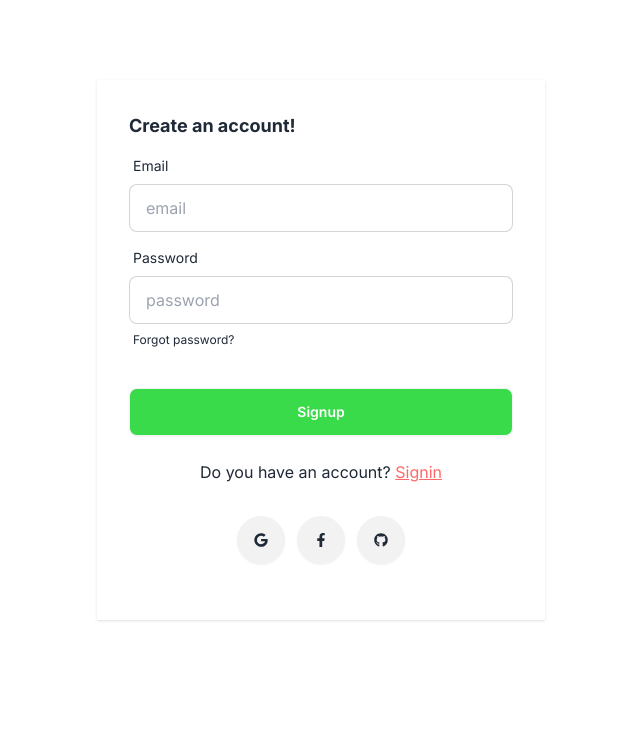
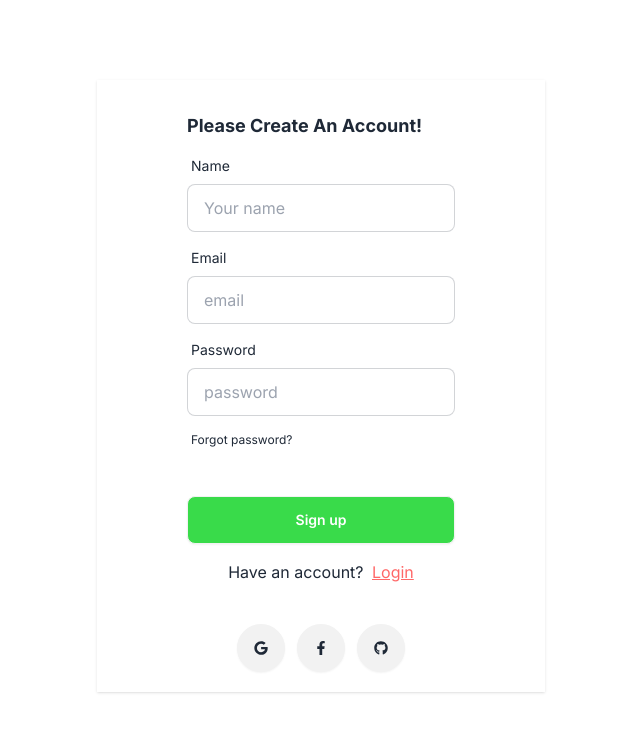
Before and after one commit to ahmed-H20/Fodi-online-resturant, a React (Vite) app in the folder food-lover-client/: page /signup in a window 1280 px wide. Shown: the top 732 px of the page, without its empty margins (319-959 px from the left). Built offline with nearby package versions, Linux system fonts and the light colour scheme; no server answers.

Commit message:
Edit signup page

```diff
--- a/food-lover-client/src/components/Signup.jsx
+++ b/food-lover-client/src/components/Signup.jsx
@@ -1,104 +1,162 @@
-import React, { useContext, useState } from 'react'
-import { FaFacebookF, FaGithub, FaGoogle } from 'react-icons/fa'
-import { useForm } from "react-hook-form"
-import { Link, useLocation, useNavigate } from 'react-router-dom'
-import Modal from './Modal'
-import { AuthContext } from '../contexts/AuthProvider'
+import React, { useContext } from "react";
+import { Link, useLocation, useNavigate } from "react-router-dom";
+import { FaFacebookF, FaGithub, FaGoogle, FaRegUser } from "react-icons/fa";
+import { useForm } from "react-hook-form";
+import Modal from "./Modal";
+import { AuthContext } from "../contexts/AuthProvider";
+import axios from "axios";
 
 const Signup = () => {
+  const { signinWithGmail, createUser, updateUser } =
+    useContext(AuthContext);
+
+  const navigate = useNavigate();
+  const location = useLocation();
+
+  const from = location.state?.from?.pathname || "/";
+
   const {
     register,
     handleSubmit,
     formState: { errors },
-      } = useForm()
-
-      const {signinWithGmail,createUser, updateUser} = useContext(AuthContext);
-      const [errorMassage, setErrorMassege] = useState("");
-
-    const location = useLocation();
-    const navigate = useNavigate();
-    const from = location.state?.from?.pathname || "/";
+  } = useForm();
 
   const onSubmit = (data) => {
     const email = data.email;
     const password = data.password;
-        createUser(email, password).then((result) => {
+    // console.log(email, password)
+    createUser(email, password)
+      .then((result) => {
         // Signed up
         const user = result.user;
-          updateUser(email, data.photoURL).then(() => {
-            const userInfo = {
+        // updateUser(data.name, data.photoURL).then(() => {
+          const userInfor = {
             name: data.name,
             email: data.email,
           };
-            axios.post("http://localhost:6002/users", userInfo)
+
+        // });
+        axios.post("http://localhost:6002/users", userInfor)
             .then((response) => {
-                console.log(response);
+              // console.log(response);
               alert("Signin successful!");
-                navigate("/", { replace: true });
+              navigate(from, { replace: true });
             });
-          });
-
       })
       .catch((error) => {
         const errorCode = error.code;
         const errorMessage = error.message;
         // ..
+      });
+  };
+
+  // login with google
+  const handleRegister = () => {
+    signinWithGmail()
+      .then((result) => {
+        const user = result.user;
+        const userInfor = {
+          name: result?.user?.displayName,
+          email: result?.user?.email,
+        };
+        axiosPublic
+          .post("http://localhost:6002/users", userInfor)
+          .then((response) => {
+            // console.log(response);
+            alert("Signin successful!");
+            navigate("/");
+          });
       })
-      }
+      .catch((error) => console.log(error));
+  };
+  return (
+    <div className="max-w-md bg-white shadow w-full mx-auto flex items-center justify-center my-20">
+      <div className="mb-5">
+        <form className="card-body" onSubmit={handleSubmit(onSubmit)}>
+          <h3 className="font-bold text-lg">Please Create An Account!</h3>
+          {/* name */}
+          <div className="form-control">
+            <label className="label">
+              <span className="label-text">Name</span>
+            </label>
+            <input
+              type="name"
+              placeholder="Your name"
+              className="input input-bordered"
+              {...register("name")}
+            />
+          </div>
 
-      //google login
-    const handLogin = ()=>{
-        signinWithGmail().then((result)=>{
-            const user = result.user;
-            alert("Login Success")
-            navigate("/", {replace: true})
-        }).catch((error)=> {
-            const errorMessage = error.message;
-            alert("Login Failed!")
-        })
-    }
-  return (
-    <div className='max-w-md bg-white shadow w-full mx-auto flex items-center justify-center my-20'>
-         <form className="card-body" onSubmit={handleSubmit(onSubmit)}>
-            <h3 className="font-bold text-lg">Create an account!</h3>
+          {/* email */}
           <div className="form-control">
             <label className="label">
               <span className="label-text">Email</span>
             </label>
-                <input type="email" placeholder="email" className="input input-bordered"  {...register("email")}/>
+            <input
+              type="email"
+              placeholder="email"
+              className="input input-bordered"
+              {...register("email")}
+            />
           </div>
+
+          {/* password */}
           <div className="form-control">
             <label className="label">
               <span className="label-text">Password</span>
             </label>
-                <input type="password" placeholder="password" className="input input-bordered"  {...register("password")}/>
+            <input
+              type="password"
+              placeholder="password"
+              className="input input-bordered"
+              {...register("password")}
+            />
             <label className="label">
-                    <a href="#" className="label-text-alt link link-hover">Forgot password?</a>
+              <a href="#" className="label-text-alt link link-hover mt-2">
+                Forgot password?
+              </a>
             </label>
           </div>
-            {
-                errorMassage ? <p className='text-red text-sm italic'>{errorMassage}</p> : ""
-            }
+
+          {/* error message */}
+          <p>{errors.message}</p>
+
+          {/* submit btn */}
           <div className="form-control mt-6">
-                <button className="btn bg-green text-white">Signup</button>
+            <input
+              type="submit"
+              className="btn bg-green text-white"
+              value="Sign up"
+            />
           </div>
-            <p className='text-center mt-4'>Do you have an account? <button onClick={()=>document.getElementById('my_modal_5').showModal()} className="text-red underline">Signin</button></p>
-            <Modal/>
-            <div className='flex justify-center space-x-3 my-6'>
-                <button className="btn btn-circle" onClick={handLogin}>
+
+          <p className="text-center my-2">
+              Have an account?{" "}
+              <button className="underline text-red ml-1"
+               onClick={() => document.getElementById("my_modal_5").showModal()}
+              >
+                Login
+              </button>{" "}
+            </p>
+        </form>
+        <div className="text-center space-x-3">
+          <button
+            onClick={handleRegister}
+            className="btn btn-circle hover:bg-green hover:text-white"
+          >
             <FaGoogle />
           </button>
-                <button className="btn btn-circle">
+          <button className="btn btn-circle hover:bg-green hover:text-white">
             <FaFacebookF />
           </button>
-                <button className="btn btn-circle">
+          <button className="btn btn-circle hover:bg-green hover:text-white">
             <FaGithub />
           </button>
+        </div>
+      </div>
+      <Modal/>
+    </div>
+  );
+};
 
-            </div>
-        </form>
-    </div>
-  )
-}
-
-export default Signup
+export default Signup;
```
Lines whose indentation alone changed are shown as unchanged.
